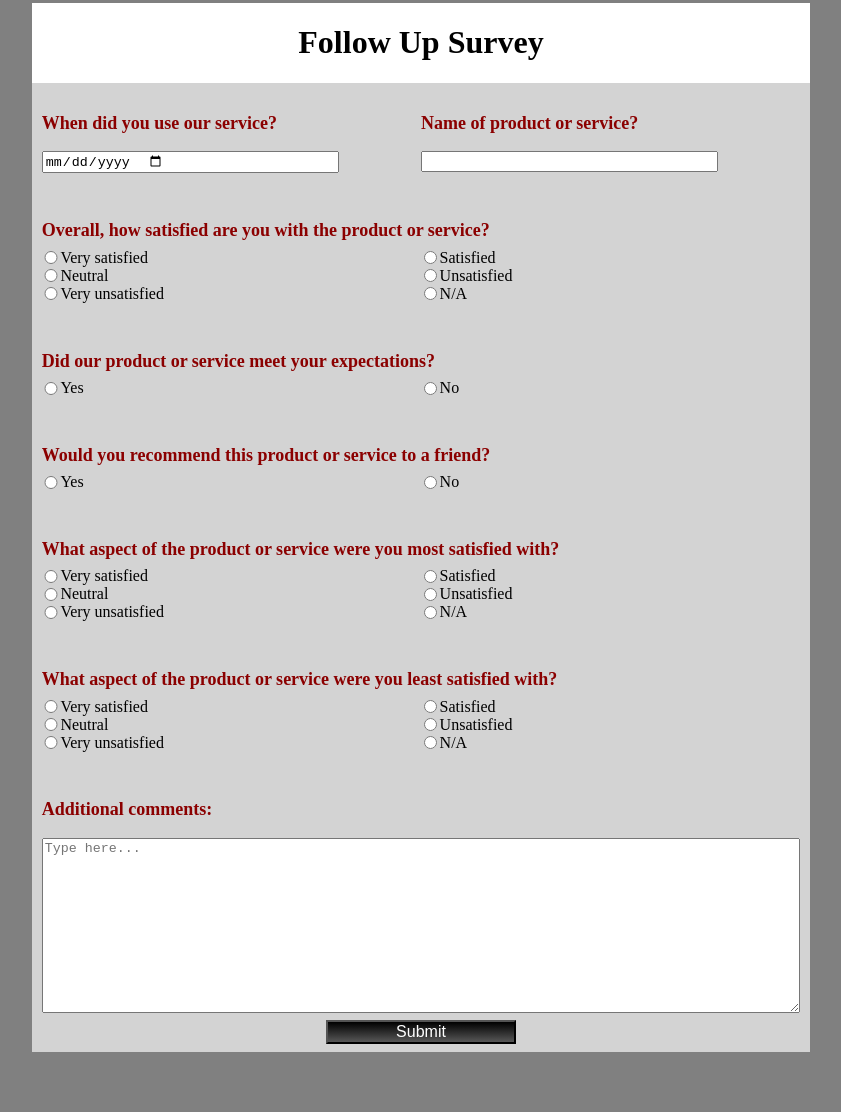
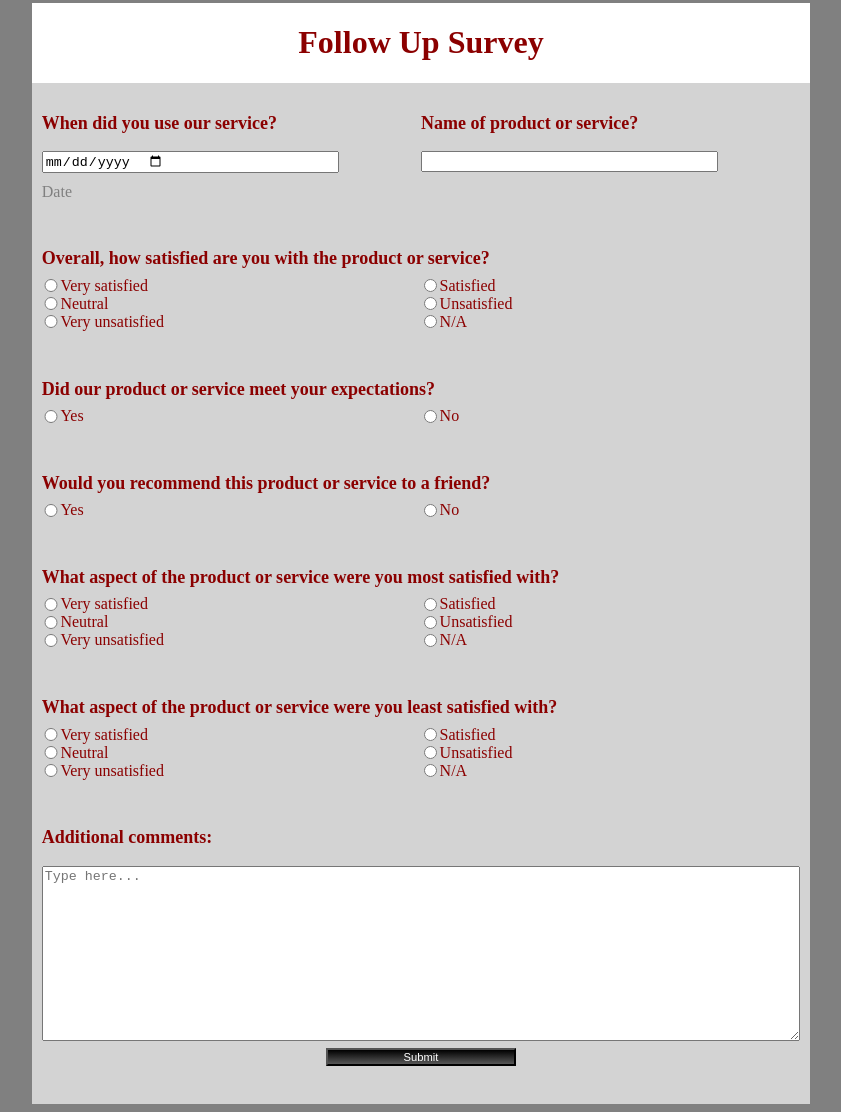
Before and after one commit to moenassar0/surveyflex-frontend, a plain HTML site: page index.html in a window 1280 px wide. Shown: the part 5-1117 px from the top of the page, without its empty margins (219-1060 px from the left). Before the commit the page ends 1065 px from the top, so only its background shows below. Drawn offline with Linux system fonts and the light colour scheme.

Commit message:
formating finished

```diff
--- a/index.html
+++ b/index.html
@@ -18,6 +18,7 @@
                 <div class="halfblock">
                     <div class="items"><input type="date" class="inputresize"></div>
                     <div class="items"><input type="text" class="inputresize"></div>
+                    <span class="items date">Date</span>
                 </div>
 
 
@@ -127,6 +128,7 @@
                 <div class="halfblock centerdiv">
                     <input class = "submit-button" type="submit">
                 </div>
+                <div class="freespace"></div>
             </div>
         </div>
     </body>
--- a/styles/styles.css
+++ b/styles/styles.css
@@ -16,6 +16,7 @@
     justify-content: center;
     padding-left: 10px;
     padding-right: 10px;
+    color: darkred;
 }
 .lowercontainer
 {
@@ -42,6 +43,7 @@
     padding-bottom: 10px;
     padding-right: 1%;
     font-size: medium;
+    color:darkred;
 }
 
 
@@ -110,11 +112,11 @@
 .submit-button
 {
     width: 25%;
-    height:50%;
+    height: 50%;
     background: linear-gradient(#000000, #575757);
     color: white;
     text-align: center;
-    font-size: 16px;
+    font-size: 70%;
 }
 
 .centerdiv
@@ -122,3 +124,8 @@
     display: flex;
     justify-content: center;
 }
+
+.date
+{
+  color: grey;
+}
```
